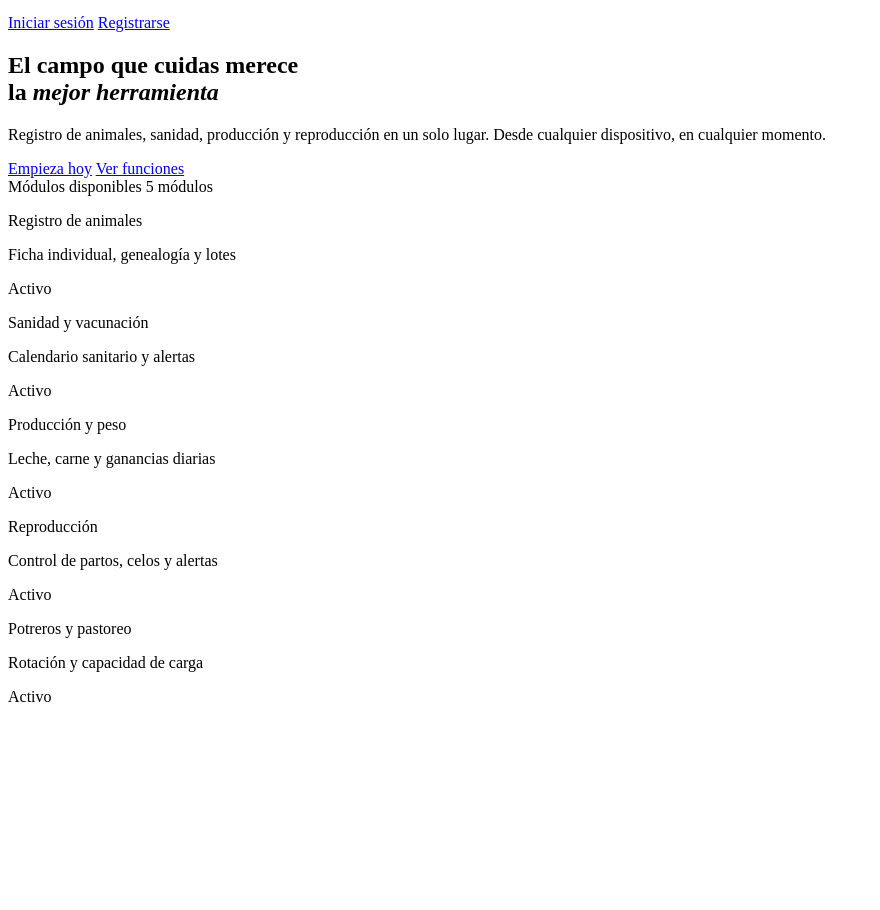
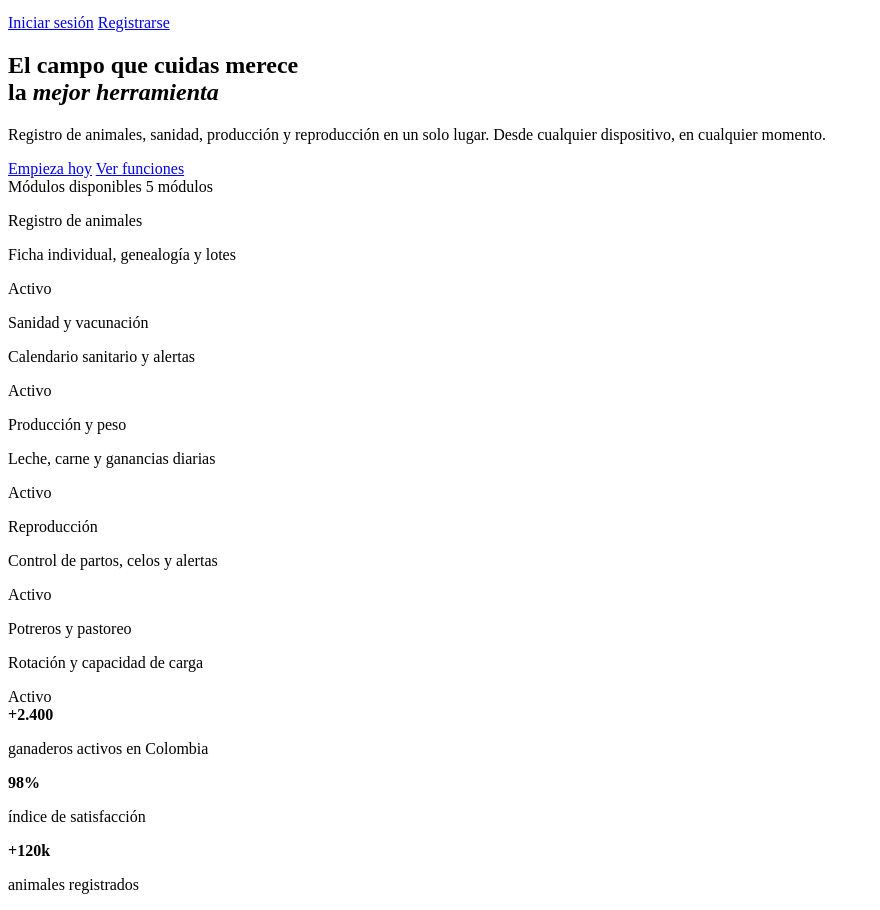
Before and after one commit to elian01martinezm-code/gestion-ganadera-landing, a plain HTML site: page index.html in a window 1280 px wide. Shown: the part 116-1026 px from the top of the page, without its empty margins (0-880 px from the left). Before the commit the page ends 830 px from the top, so only its background shows below. Drawn offline with Linux system fonts and the light colour scheme.

Commit message:
agrego seccion de estadistica

```diff
--- a/index.html
+++ b/index.html
@@ -98,5 +98,21 @@
         </div>
       </div>
     </section>
+    <section class="seccion-estadisticas">
+      <div class="estadisticas-contenedor">
+        <div class="bloque-estadistica">
+          <strong class="numero-estadistica">+<span>2.400</span></strong>
+          <p class="etiqueta-estadistica">ganaderos activos en Colombia</p>
+        </div>
+        <div class="bloque-estadistica">
+          <strong class="numero-estadistica"><span>98</span>%</strong>
+          <p class="etiqueta-estadistica">índice de satisfacción</p>
+        </div>
+        <div class="bloque-estadistica">
+          <strong class="numero-estadistica">+<span>120k</span></strong>
+          <p class="etiqueta-estadistica">animales registrados</p>
+        </div>
+      </div>
+    </section>
   </body>
 </html>
```
